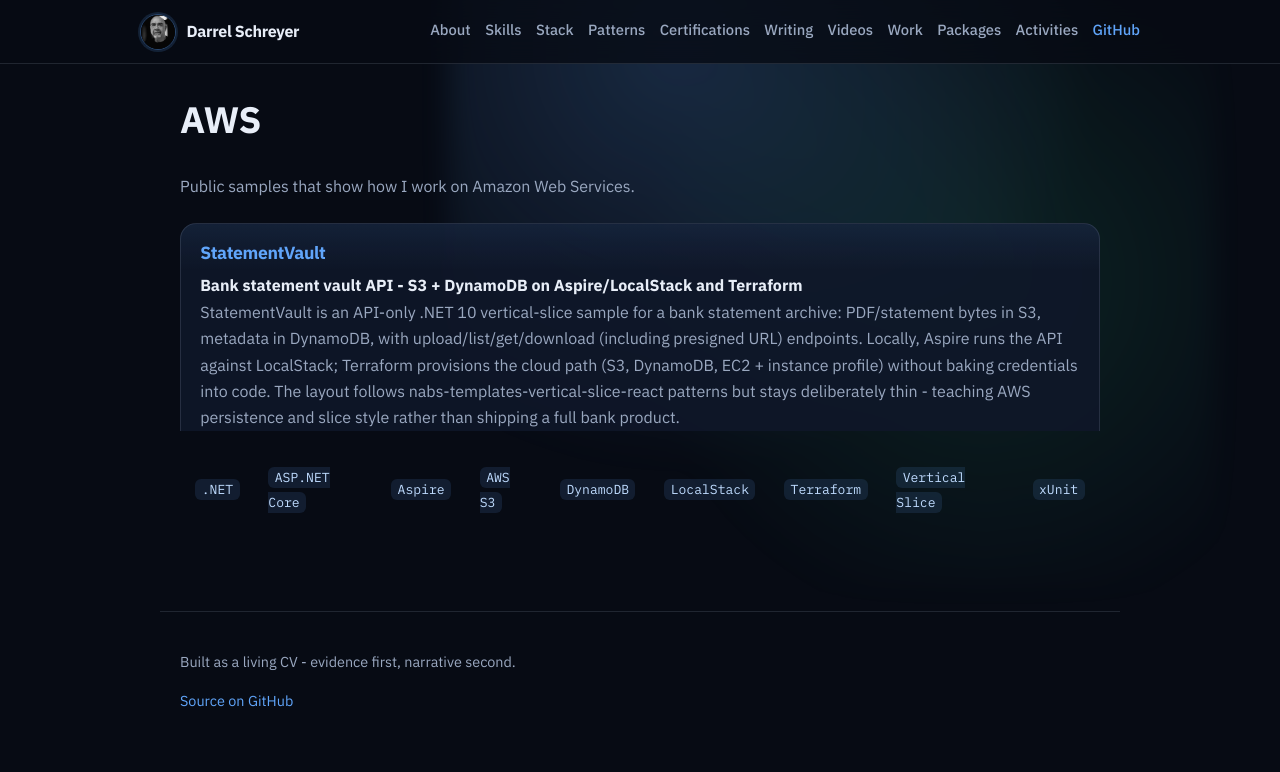
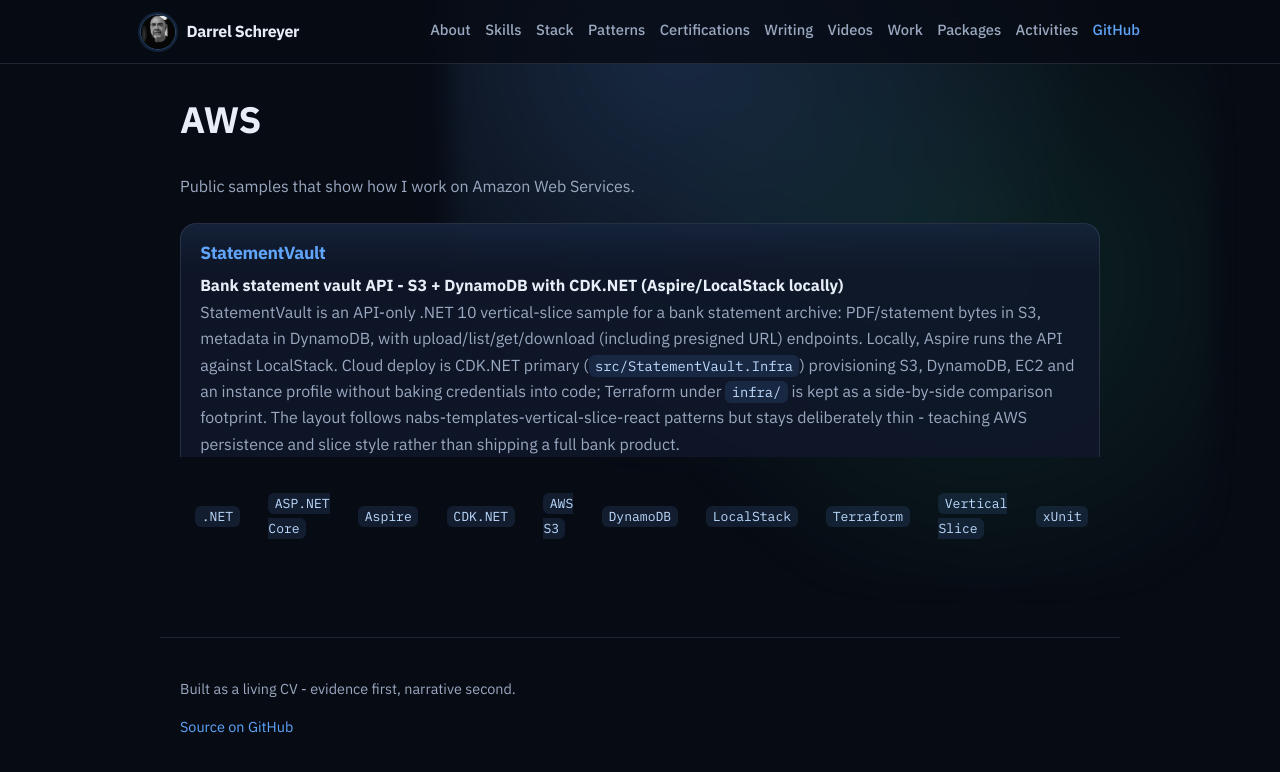
Before and after one commit to nabs-darrel-schreyer/aboutme, a Jekyll site: the page built from skills/aws.md, in a window 1280 px wide. Shown: the top 772 px of the page. Built offline with Jekyll 4.4.1, drawn with Linux system fonts in a browser that asks for light colours.

Commit message:
Position CDK.NET as primary StatementVault deploy; Terraform as comparison.

```diff
--- a/skills/aws.md
+++ b/skills/aws.md
@@ -10,8 +10,8 @@ Public samples that show how I work on Amazon Web Services.
 
 ### [StatementVault](https://github.com/nabs-darrel-schreyer/StatementVault)
 
-**Bank statement vault API - S3 + DynamoDB on Aspire/LocalStack and Terraform**
+**Bank statement vault API - S3 + DynamoDB with CDK.NET (Aspire/LocalStack locally)**
 
-StatementVault is an API-only .NET 10 vertical-slice sample for a bank statement archive: PDF/statement bytes in S3, metadata in DynamoDB, with upload/list/get/download (including presigned URL) endpoints. Locally, Aspire runs the API against LocalStack; Terraform provisions the cloud path (S3, DynamoDB, EC2 + instance profile) without baking credentials into code. The layout follows nabs-templates-vertical-slice-react patterns but stays deliberately thin - teaching AWS persistence and slice style rather than shipping a full bank product.
+StatementVault is an API-only .NET 10 vertical-slice sample for a bank statement archive: PDF/statement bytes in S3, metadata in DynamoDB, with upload/list/get/download (including presigned URL) endpoints. Locally, Aspire runs the API against LocalStack. Cloud deploy is CDK.NET primary (`src/StatementVault.Infra`) provisioning S3, DynamoDB, EC2 and an instance profile without baking credentials into code; Terraform under `infra/` is kept as a side-by-side comparison footprint. The layout follows nabs-templates-vertical-slice-react patterns but stays deliberately thin - teaching AWS persistence and slice style rather than shipping a full bank product.
 
-`.NET` | `ASP.NET Core` | `Aspire` | `AWS S3` | `DynamoDB` | `LocalStack` | `Terraform` | `Vertical Slice` | `xUnit`
+`.NET` | `ASP.NET Core` | `Aspire` | `CDK.NET` | `AWS S3` | `DynamoDB` | `LocalStack` | `Terraform` | `Vertical Slice` | `xUnit`
```
Also changed, not shown: skills/dotnet.md (+3 -3 lines), stack.md (+2 -0 lines).
